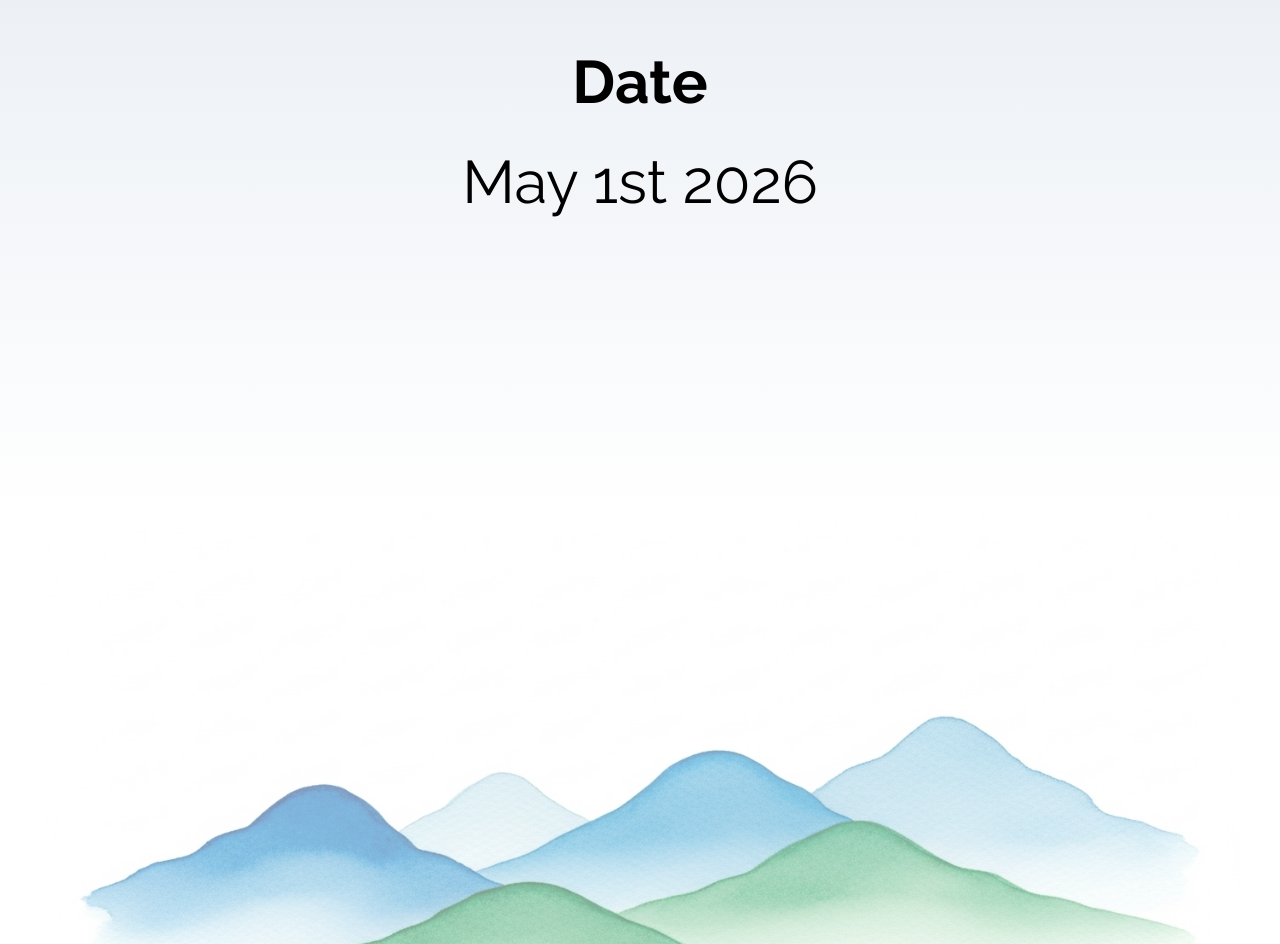
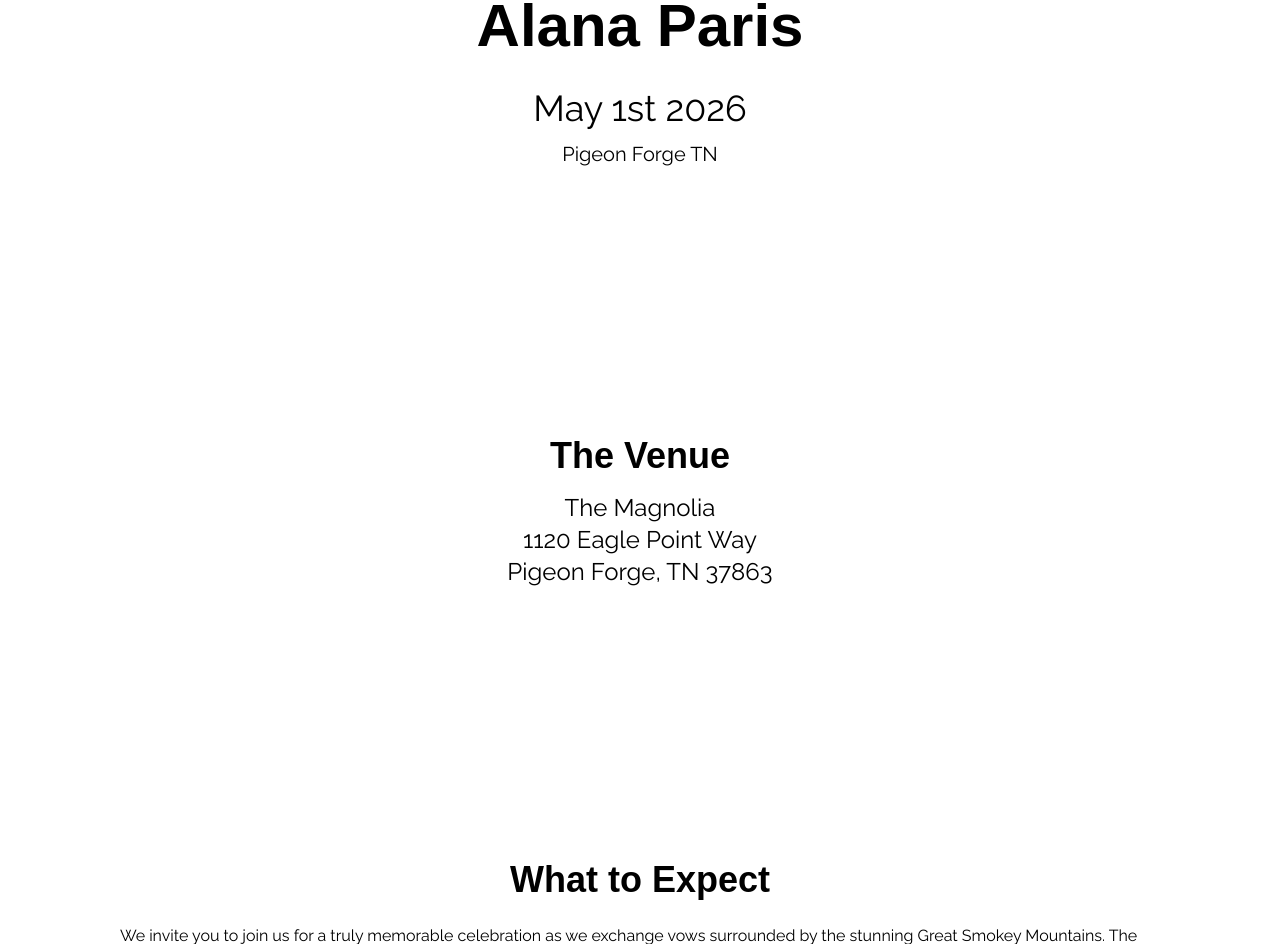
Before and after one commit to smckay1031/wedding_website, a Next.js app in the folder wedding_website/: page / in a window 1280 px wide. Shown: the part 1088-2032 px from the top of the page. Built offline with nearby package versions, Linux system fonts and the light colour scheme; a web font is replaced by a local one.

Commit message:
landing page text styled

```diff
--- a/wedding_website/src/app/page.tsx
+++ b/wedding_website/src/app/page.tsx
@@ -15,12 +15,25 @@ export default function Home() {
           height={1080}
           />
       </div>
-      <div className=" relative sticky z-50 flex flex-col items-center justify-center min-h-screen w-full text-black bg-gradient-to-b from-slate-200 to- bg-opacity-5 bg-blur-md">
-        <div>
-          <h2 className="font-body text-6xl w-full text-center font-bold py-10 "> Date</h2>
-          <h3 className="font-body text-6xl "> May 1st 2026</h3>
+      <div className=" relative sticky z-50 flex flex-col items-center justify-center min-h-screen w-full text-black px-30 py-48">
+        <div className="flex items-center justify center flex-col">
+          <h2 className="font-header text-6xl w-full text-center font-semibold py-8"> Sean McKay & <br></br>Alana Paris</h2>
+          <h3 className="font-body text-4xl"> May 1st 2026</h3>
+          <p className="font-body text-xl py-3"> Pigeon Forge TN</p>
         </div>
+        <div className="flex justify-center items-center flex-col w-full mt-64">
+          <h4 className="font-header font-semibold text-4xl">The Venue</h4>
+          <div className="py-4 text-center">
+            <p className="font-body text-2xl"> <a href="https://themagnoliavenue.com/" target="blank" className="hover:underline">The Magnolia</a></p>
+            <p className="font-body text-2xl"> 1120 Eagle Point Way </p>
+            <p className="font-body text-2xl"> Pigeon Forge, TN 37863</p>
+          </div>
+          <div className="flex justify-center items-center flex-col w-full mt-64">
+            <h5 className="font-header font-semibold text-4xl pb-6">What to Expect</h5>
+            <p className="font-body"> We invite you to join us for a truly memorable celebration as we exchange vows surrounded by the stunning Great Smokey Mountains. The fresh mountain air, panoramic views and open skies will provide a unique and unforgetable backdrop for our enchanted ceremony. Your presence will make this special day even more meaningful as we celebrate our love in a place that reflects the beauty of the joy that we feel.  </p>
 
+          </div>
+        </div>
       </div>
     </div>
     </>
```
